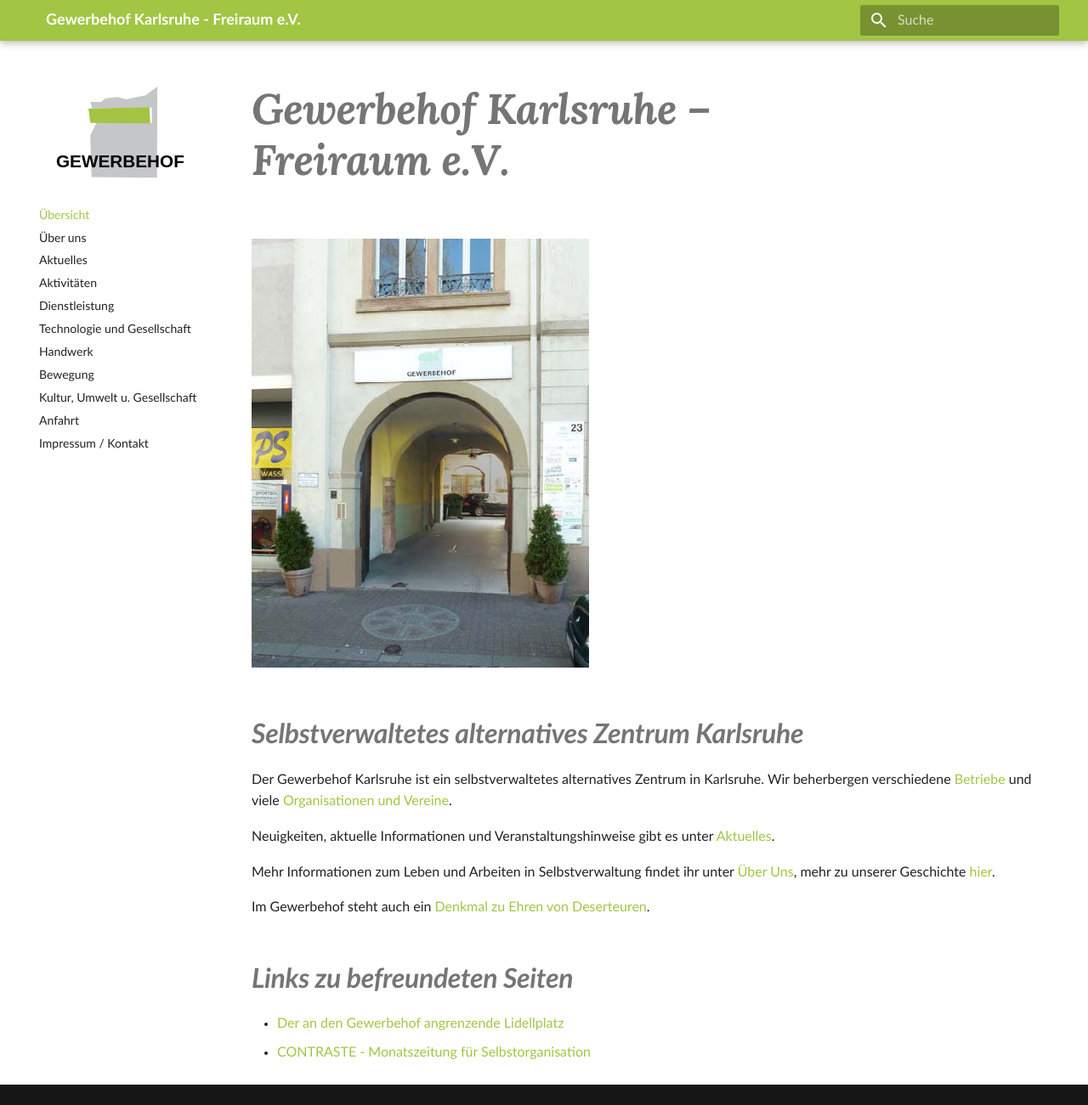
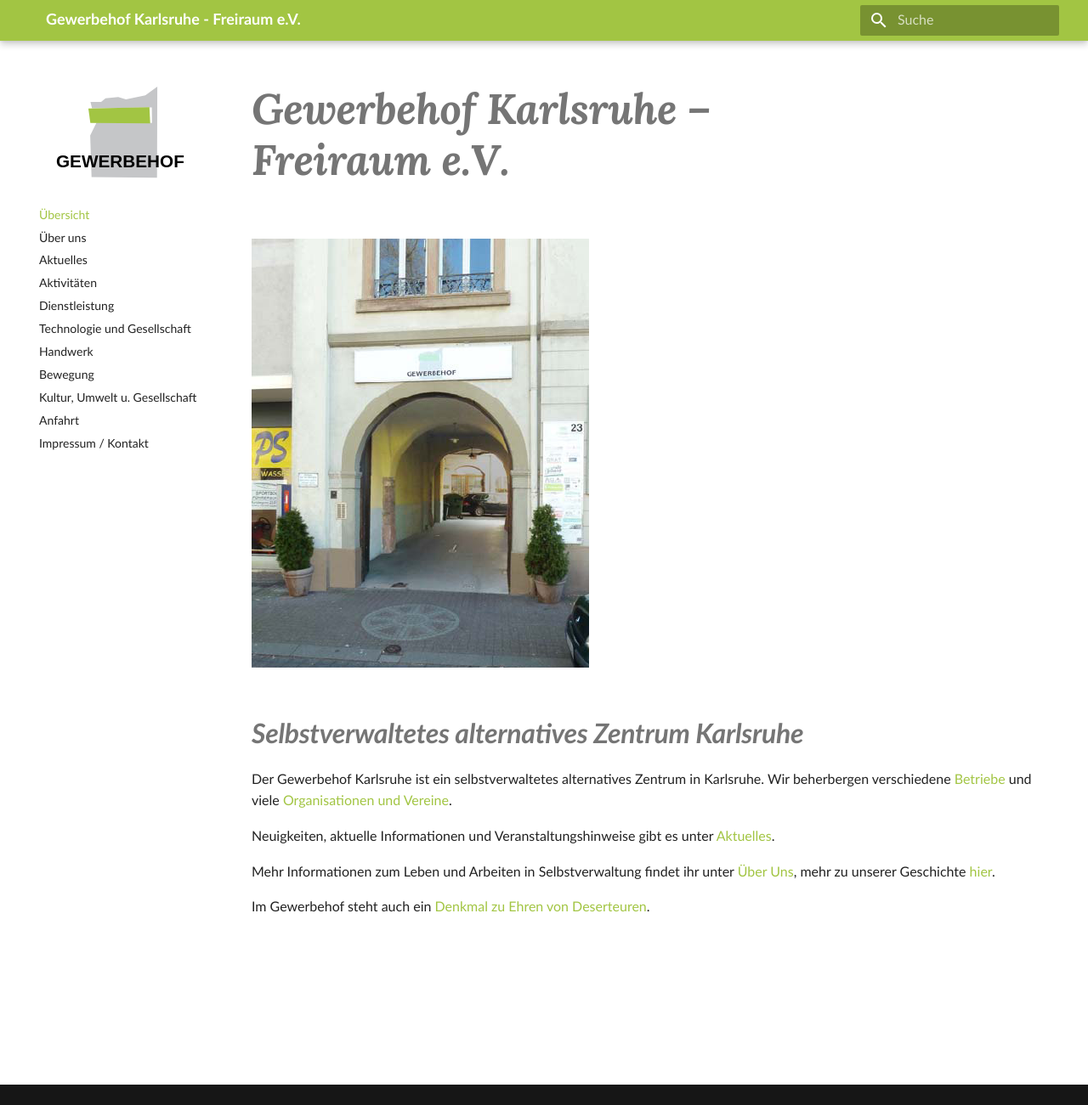
Before and after one commit to entropia/gewerbehof-webseite, an MkDocs documentation site: the page built from docs/index.md, in a window 1280 px wide and 1301 px high. Shown: the whole window at 85% size. Built offline with MkDocs 1.6.1 and Material for MkDocs 9.7.7, drawn with Linux system fonts in a browser that asks for light colours; comment, search, counter and statistics services are not loaded.

Commit message:
Move "friendly links" to "Über Uns"

```diff
--- a/docs/index.md
+++ b/docs/index.md
@@ -20,8 +20,3 @@ Mehr Informationen zum Leben und Arbeiten in Selbstverwaltung findet ihr unter [
 mehr zu unserer Geschichte [hier](geschichte).
 
 Im Gewerbehof steht auch ein [Denkmal zu Ehren von Deserteuren](deserteursdenkmal).
-
-## Links zu befreundeten Seiten
-
-* [Der an den Gewerbehof angrenzende Lidellplatz](http://www.lidellplatz.net)
-* [CONTRASTE - Monatszeitung für Selbstorganisation](http://www.contraste.org)
```
Also changed, not shown: docs/ueber-uns.md (+6 -0 lines).
